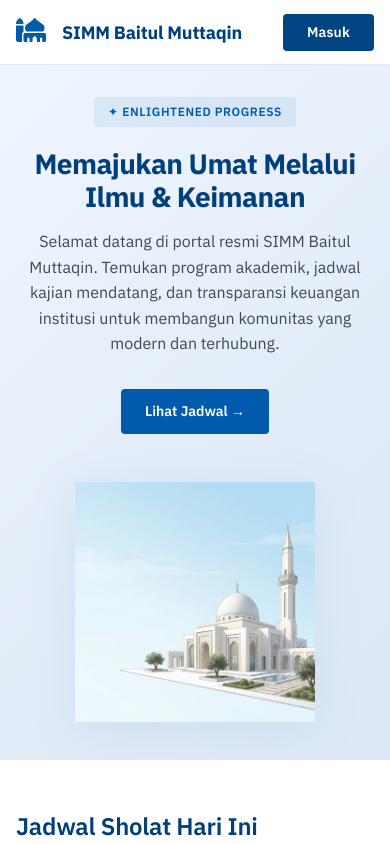
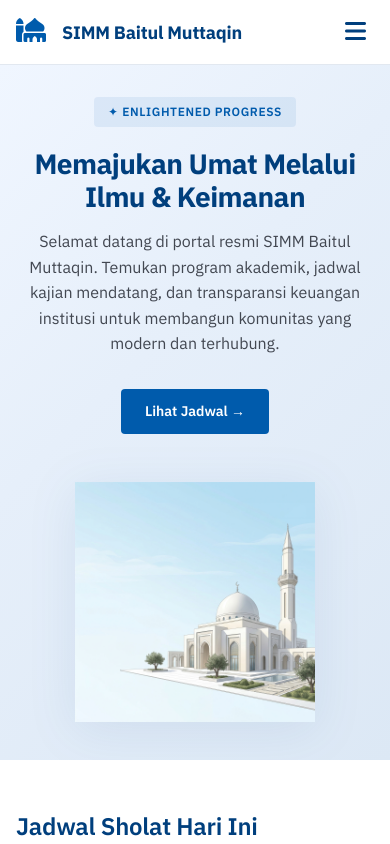
Before and after one commit to krsendev/sistem-informasi-masjid, a React (Vite) app in the folder frontend/: page / in a window 390 px wide. Shown: the top 844 px of the page. Built offline with nearby package versions, Linux system fonts and the light colour scheme; no server answers.

Commit message:
feat(ui): add mobile menu toggle for public navbar

```diff
--- a/frontend/src/components/PublicNavbar.css
+++ b/frontend/src/components/PublicNavbar.css
@@ -84,6 +84,20 @@
   background: #005bac;
 }
 
+.public-navbar__toggle {
+  display: none;
+  background: transparent;
+  border: none;
+  color: #003f7d;
+  font-size: 24px;
+  cursor: pointer;
+  padding: 8px;
+}
+
+.public-navbar__login-btn--mobile {
+  display: none;
+}
+
 /* Responsive */
 @media (max-width: 1279px) {
   .public-navbar__container {
@@ -96,7 +110,47 @@
     padding: 0 16px;
   }
 
+  .public-navbar__toggle {
+    display: block;
+  }
+
+  .public-navbar__login-btn--desktop {
+    display: none;
+  }
+
   .public-navbar__nav {
     display: none;
+    position: absolute;
+    top: 64px;
+    left: 0;
+    width: 100%;
+    background: #ffffff;
+    flex-direction: column;
+    padding: 16px 24px;
+    gap: 16px;
+    border-bottom: 1px solid #e2e8f0;
+    box-shadow: 0 4px 6px rgba(0,0,0,0.05);
+    align-items: stretch;
+  }
+
+  .public-navbar__nav.open {
+    display: flex;
+  }
+
+  .public-navbar__link {
+    padding: 12px 0;
+    border-bottom: none;
+    border-left: 2px solid transparent;
+    padding-left: 12px;
+  }
+
+  .public-navbar__link--active {
+    border-left-color: #005bac;
+  }
+
+  .public-navbar__login-btn--mobile {
+    display: block;
+    text-align: center;
+    margin-top: 8px;
   }
 }
--- a/frontend/src/components/PublicNavbar.jsx
+++ b/frontend/src/components/PublicNavbar.jsx
@@ -1,3 +1,4 @@
+import { useState } from "react";
 import { Link, useLocation } from "react-router-dom";
 import "./PublicNavbar.css";
 
@@ -10,6 +11,7 @@ const navLinks = [
 
 export default function PublicNavbar() {
   const location = useLocation();
+  const [isOpen, setIsOpen] = useState(false);
 
   return (
     <header className="public-navbar" id="public-navbar">
@@ -19,7 +21,14 @@ export default function PublicNavbar() {
           <span className="public-navbar__brand-text">SIMM Baitul Muttaqin</span>
         </Link>
 
-        <nav className="public-navbar__nav" aria-label="Navigasi utama">
+        <button
+          className="public-navbar__toggle"
+          onClick={() => setIsOpen(!isOpen)}
+        >
+          <i className={`fa-solid ${isOpen ? 'fa-xmark' : 'fa-bars'}`}></i>
+        </button>
+
+        <nav className={`public-navbar__nav ${isOpen ? 'open' : ''}`} aria-label="Navigasi utama">
           {navLinks.map((link) => {
             const isActive = link.to === "/"
               ? location.pathname === "/"
@@ -29,6 +38,7 @@ export default function PublicNavbar() {
               <Link
                 key={link.to}
                 to={link.to}
+                onClick={() => setIsOpen(false)}
                 className={`public-navbar__link ${
                   isActive ? "public-navbar__link--active" : ""
                 }`}
@@ -37,9 +47,13 @@ export default function PublicNavbar() {
               </Link>
             );
           })}
+
+          <Link to="/masuk" className="public-navbar__login-btn public-navbar__login-btn--mobile" onClick={() => setIsOpen(false)}>
+            Masuk
+          </Link>
         </nav>
 
-        <Link to="/masuk" className="public-navbar__login-btn">
+        <Link to="/masuk" className="public-navbar__login-btn public-navbar__login-btn--desktop">
           Masuk
         </Link>
       </div>
```
